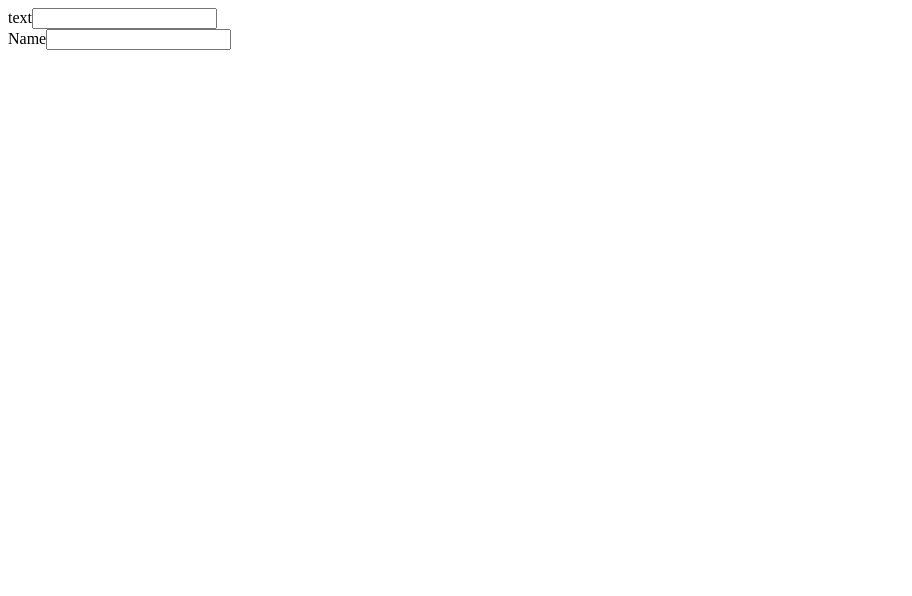
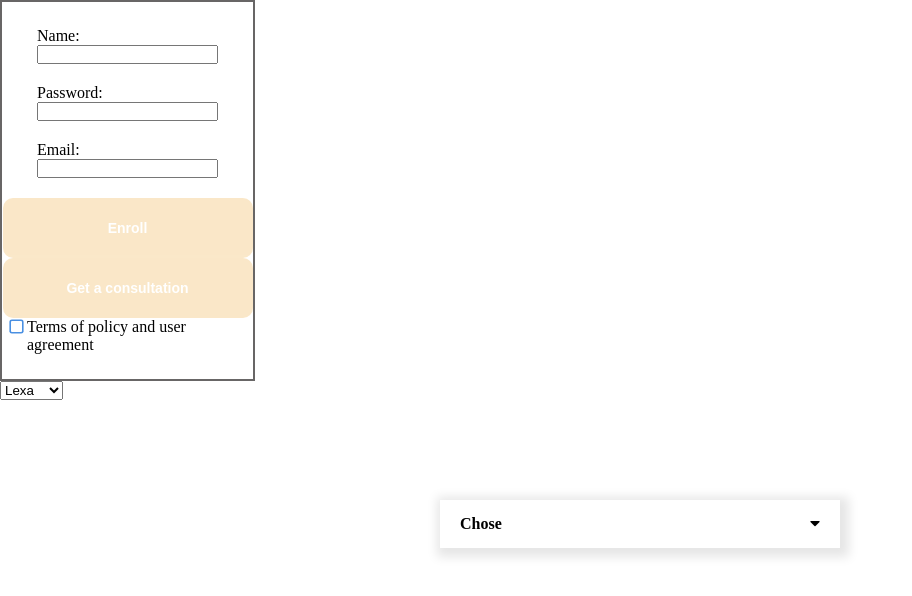
Before and after one commit to borodaty23/react_home, a React (Create React App) app in the folder home_react/: page / in a window 1280 px wide. Shown: the top 596 px of the page, without its empty margins (0-912 px from the left). Built offline with nearby package versions, Linux system fonts and the light colour scheme.

Commit message:
feature: created Select comp

```diff
--- a/home_react/src/App.tsx
+++ b/home_react/src/App.tsx
@@ -8,9 +8,12 @@ import {Context} from "./components/Context/Context"
 import {News} from "./api/containers/news-container"
 import {Icon} from "./components/Icon/Icon"
 import {Img} from "./components/Img/Img"
-import {Input} from "./components/Input/Input"
+import Input from "./components/Input/Input"
 import {Form} from "./components/Form/Form"
 import {CheckBox} from "./components/CheckBox/CheckBox"
+import { ButtonStyle } from "./components/styledComponents/Button/ButtonSt";
+import {Select} from "./components/Select/Select"
+import {SelectCustom} from "./components/Select/Select"
 
 function App() {
 
@@ -19,39 +22,10 @@ function App() {
   //   console.log("{f")
   // }
 
-  const [errors, setErrors] = useState<any[]>([]);
-
-  const inputValidationLength = (inputValue: string) => {
-    return !inputValue.length;
-  };
-
-  const inputValidationLengthCount = (inputValue: string) => {
-    return inputValue.length < 2;
-  };
-
-  const validators = [
-    { validator: inputValidationLength, errorMsg: "YOU HAVE TO WRIT SMT" },
-    {
-      validator: inputValidationLengthCount,
-      errorMsg: "YOU HAVE TO WRIT MORE"
-    }
-  ];
-
-  const onInputValidation = (inputValue: string) => {
-    console.log(inputValue);
-    const errors = validators
-      .map((item) => item.validator(inputValue) && item.errorMsg)
-      .filter((item) => item);
-    setErrors(errors);
-    console.log("errors", errors)
-  };
-
-
-
   return (
     <>
-    {/* <ThemeProvider theme = {themes}>
-    <ButtonGroup vertical className="wrapperButtonGroup">
+    <ThemeProvider theme = {themes}>
+    {/* <ButtonGroup vertical className="wrapperButtonGroup">
       <Button className="btn"/>
       <Button  className="btn"/>
     </ButtonGroup>
@@ -62,28 +36,32 @@ function App() {
 
     <Context/>
 
-    <News/>
+    <News/> */}
 
+    {/* <ButtonStyle>Button</ButtonStyle> */}
 
     {/* <ButtonClass disabled onClick={z} active children = "Default button" className="btn" type="submit"/> */}
-    {/* </ThemeProvider> */}
 
 
       {/* <Icon name = "cat" size={65}></Icon>
 
-    <Img alt = "jopa" circle/> */}
+<Img alt = "jopa" circle/> */}
 
-    <Input className="inputText" label = "text" id = "inputId"
+    {/* <Input setErrors={setErrors} className="inputText" label = "text" id = "inputId"
     errors={errors}
-    onInputValidation={onInputValidation}></Input>
+  onInputValidation={onInputValidation}></Input>  */}
 
 
-    <Form errors={errors}
-    onInputValidation={onInputValidation}></Form>
+    <Form ></Form>
 
 
     {/* <CheckBox></CheckBox> */}
 
+    <Select></Select>
+
+    <SelectCustom></SelectCustom>
+
+  </ThemeProvider>
     </>
   );
 }
--- a/home_react/src/components/ButtonGroup/ButtonGroup.tsx
+++ b/home_react/src/components/ButtonGroup/ButtonGroup.tsx
@@ -13,8 +13,7 @@ const ButtonGroup = ({className ,vertical, children}:IButtonGroup) => {
     doVertical = "vertical"
   }
 
-    let classButtonGroup = `${className} ${doVertical} `
-
+  let classButtonGroup = `${className} ${doVertical} `
 
   return (
     <div className = {classButtonGroup }>
--- a/home_react/src/components/CheckBox/CheckBox.tsx
+++ b/home_react/src/components/CheckBox/CheckBox.tsx
@@ -1,21 +1,19 @@
-import React, {useState} from 'react'
+import React, {Children, useState} from 'react'
 import './CheckBox.css'
 
-export const CheckBox = () => {
+interface ICheckBox{
+  children:string
+  check:boolean
+  setCheck:any
+}
 
-    const [ch, setCh] = useState(false)
-
+export const CheckBox = React.memo( ({children, check, setCheck}:ICheckBox) => {
+  console.log("render check")
   return (
-    // <label  className='check'>
-    //     <span className='checkBox'></span>
-    //     <input   className='checkInput' id='' type="checkbox" />
-    //     lALA
-    // </label>
-
     <label >
-        <input className='input' onChange={() => setCh(!ch)} type="checkbox" />
-        <span className={`checkbox ${ch ? "active" : ""}`}/>
-        check
+        <input className='input' onChange={() => setCheck(!check)} type="checkbox" />
+        <span className={`checkbox ${check ? "active" : ""}`}/>
+        {children}
     </label>
   )
-}
+})
--- /dev/null
+++ b/home_react/src/components/Form/Form.css
@@ -0,0 +1,9 @@
+.form{
+    border: 2px solid rgb(104, 102, 102);
+    width: 255px;
+    padding: 25px;
+    display: flex;
+    justify-content: center;
+    flex-direction: column;
+    align-items: center;
+}
--- a/home_react/src/components/Form/Form.tsx
+++ b/home_react/src/components/Form/Form.tsx
@@ -1,16 +1,44 @@
-import React from 'react'
-import {Input} from "../Input/Input"
+import React, {useState, useCallback} from 'react'
+import Input from "../Input/Input"
+import {ButtonStyle} from "../styledComponents/Button/ButtonSt"
+import  {CheckBox} from "../CheckBox/CheckBox"
+import "./Form.css"
+import {onInputValidation} from "./utils"
 
-interface IForm {
-    errors: string[];
-    onInputValidation: any;
-}
+// interface IForm {
+//     onInputValidation: any;
+// }
 
-export const Form = ({errors, onInputValidation}:IForm) => {
+export const Form = () => {
+
+  const [errorsInputName, setErrorsName] = useState<any[]>([]);
+  const [errorsInputNumber, setErrorsNumber] = useState<any[]>([]);
+  const [errorsInputEmail, setErrorsEmail] = useState<any[]>([]);
+  const [check, setCheck] = useState(false)
+
+  const checkingForDisabled = (
+    errorsInputName: string[],
+    errorsInputNumber: string[],
+    errorsInputEmail: string[]
+  ) => {
+    return (
+      !!errorsInputName.length ||
+      !!errorsInputNumber.length ||
+      !!errorsInputEmail.length ||
+      !check
+    );
+  };
+
+  const checkingForDisabledBoolean = checkingForDisabled(errorsInputName, errorsInputNumber, errorsInputEmail)
 
   return (
-    <form>
-        <Input  onInputValidation={onInputValidation} errors={errors} className={"inputTextForm"} id = {"inputTextForm"} label={"Name"} ></Input>
+    <form className="form">
+        <Input display setErrors = {setErrorsName} onInputValidation={onInputValidation} errors={errorsInputName} className={"inputTextForm"} id = {"inputTextForm"} label={"Name: "} ></Input>
+        <Input display setErrors = {setErrorsNumber} onInputValidation={onInputValidation} errors={errorsInputNumber} className={"inputTextForm"} id = {"inputTextForm"} label={"Password: "} ></Input>
+        <Input display setErrors = {setErrorsEmail} onInputValidation={onInputValidation} errors={errorsInputEmail} className={"inputTextForm"} id = {"inputTextForm"} label={"Email: "} ></Input>
+        <ButtonStyle disabled = {checkingForDisabledBoolean}>Enroll</ButtonStyle>
+        <ButtonStyle disabled = {checkingForDisabledBoolean}>Get a consultation</ButtonStyle>
+        <CheckBox check = {check} setCheck={setCheck}>Terms of policy and user agreement</CheckBox>
     </form>
   )
 }
--- /dev/null
+++ b/home_react/src/components/Form/utils.tsx
@@ -0,0 +1,24 @@
+import React from "react";
+
+const inputValidationLength = (inputValue: string) => {
+    return !inputValue.length;
+  };
+
+  const inputValidationLengthCount = (inputValue: string) => {
+    return inputValue.length < 2;
+  };
+
+  const validators = [
+    { validator: inputValidationLength, errorMsg: "YOU HAVE TO WRIT SMT" },
+    {
+      validator: inputValidationLengthCount,
+      errorMsg: "YOU HAVE TO WRIT MORE"
+    }
+  ];
+
+ export const onInputValidation = (inputValue: string, setErrors:any) => {
+    const errors = validators
+      .map((item) => item.validator(inputValue) && item.errorMsg)
+      .filter((item) => item);
+    setErrors(errors);
+  };
--- /dev/null
+++ b/home_react/src/components/Input/Input.css
@@ -0,0 +1,18 @@
+.block{
+    display: block;
+}
+
+.errorMsg{
+    color: red;
+    font-size: 12px;
+    margin: 0 0 5px 0;
+
+}
+
+.inputText{
+    display: block;
+}
+
+.inputTextFormLabel{
+    margin-bottom: 20px;
+}
--- a/home_react/src/components/Input/Input.tsx
+++ b/home_react/src/components/Input/Input.tsx
@@ -1,4 +1,5 @@
 import React, {useState} from 'react'
+import "./Input.css"
 
 interface IInput {
     id: string ;
@@ -7,9 +8,11 @@ interface IInput {
     // validators: any[];
     errors: string[];
     onInputValidation: any;
+    setErrors: any
+    display?:boolean
 }
 
-export const Input = ({ errors, onInputValidation, ...props }: IInput) => {
+ const Input = ({setErrors, errors, onInputValidation, ...props }: IInput) => {
   const [inputValue, setInputValue] = useState("");
 
   const inputChanges = ({target:{value}}: React.ChangeEvent<HTMLInputElement>) => {
@@ -18,18 +21,19 @@ export const Input = ({ errors, onInputValidation, ...props }: IInput) => {
   };
 
   const inputValidation = () => {
-      onInputValidation(inputValue);
+      onInputValidation(inputValue, setErrors);
   };
 
   console.log("err2", errors)
 
   return (
     <>
-    <label className={props.className + "label"} htmlFor = {props.id}>
+    <label className={`${props.className + "Label"} ${props.display ? "block" : ""}`} htmlFor = {props.id}>
         {props.label}
-        <input className = {props.className} onBlur={inputValidation} onFocus = {inputValidation} onChange={inputChanges} type="text" id={props.id} />
+        <input value = {inputValue} className = "inputText" onBlur={inputValidation} onFocus = {inputValidation} onChange={inputChanges} type="text" id={props.id} />
     </label>
-    {errors.length !== 0 && errors.map((item) => <p key={item}>{item}</p>)}
+    {errors.length !== 0 && errors.map((item) => <p className="errorMsg" key={item}>{item}</p>)}
     </>
   )
 }
+export default React.memo(Input)
--- /dev/null
+++ b/home_react/src/components/Select/Select.tsx
@@ -0,0 +1,51 @@
+import React, {useState} from "react";
+import {data} from "./moka/mokData"
+import "./select.css"
+
+
+export const Select = () => {
+
+   const [selectValue, setSelectValue] = useState("")
+
+   const selectChanges = (e: React.ChangeEvent<HTMLSelectElement>) =>{
+        const {target:{value}} = e
+        setSelectValue(value)
+   }
+
+  return (
+    <select onChange={selectChanges} value = {selectValue}>
+        {
+            data.map((user) =>{
+                return <option key={user.id} value={user.name}> {user.name}</option>
+            })
+        }
+    </select>
+  )
+}
+
+
+export const SelectCustom = () => {
+
+    const [isActive, setIsActive] = useState(false)
+
+    const setActiveSelect = (e: React.MouseEvent<HTMLDivElement>) => {
+        setIsActive(!isActive)
+    }
+
+  return (
+    <div className="select">
+        <div className="selectBtn" onClick = {setActiveSelect}>
+            Chose
+            <span className="fas fa-caret-down"></span>
+        </div>
+
+        {isActive &&
+            <div className="selectContent">
+                {
+                    data.map(user => <div key={user.id} className="selectItem">{user.name}</div>)
+                }
+            </div>
+        }
+    </div>
+  )
+}
--- /dev/null
+++ b/home_react/src/components/Select/moka/mokData.tsx
@@ -0,0 +1,22 @@
+import React from "react";
+
+interface IData {
+    id: number
+    name: string
+}
+
+export const data:IData[] = [
+    {
+        id: 1,
+        name: "Lexa",
+    },
+    {
+        id: 2,
+        name: "Jora",
+    },
+    {
+        id: 3,
+        name: "Svetka",
+    }
+
+]
--- /dev/null
+++ b/home_react/src/components/Select/select.css
@@ -0,0 +1,40 @@
+*{
+    margin: 0;
+    padding: 0;
+    box-sizing: border-box;
+}
+
+.select{
+    width: 400px;
+    margin: 100px auto;
+    position: relative;
+}
+
+.selectBtn{
+    padding: 15px 20px;
+    box-shadow: 3px 3px 10px 6px rgba(0, 0, 0, 0.1);
+    font-weight: bold;
+    display: flex;
+    justify-content: space-between;
+    cursor: pointer;
+}
+
+.selectContent{
+    position: absolute;
+    top: 110%;
+    left: 0;
+    padding: 10px;
+    box-shadow: 3px 3px 10px 6px rgba(0, 0, 0, 0.1);
+    font-weight: 500;
+    cursor: pointer;
+    width: 100%;
+}
+
+.selectItem{
+    padding: 10px;
+    transition: all 0.35s linear;
+}
+
+.selectItem:hover{
+    background-color: rgb(180, 224, 224);
+}
--- a/home_react/src/components/styledComponents/Button/ButtonSt.tsx
+++ b/home_react/src/components/styledComponents/Button/ButtonSt.tsx
@@ -1,15 +1,28 @@
 import React from "react"
 import styled, { css } from "styled-components";
+
+interface IButtonSt{
+    active?: boolean
+    hover?: string
+    act?:string
+    display?: string
+}
 
 interface IButtonStyled{
     active?: boolean
     hover?: string
+    act?:string
+    children:string
+    display?: string
+    disabled:boolean
 }
 
-export const ButtonSt = styled.button<IButtonStyled>`
+export const ButtonSt = styled.button<IButtonSt>`
+    display: ${p => p.display || "block"};
     background-color: ${({theme}) => theme.colors.gold};
     width: 250px;
     height: 60px;
+    opacity: ${p => p.disabled ? "0.33" : "1"};
     font-style: normal;
     font-weight: 900;
     font-size: 14px;
@@ -25,4 +38,19 @@ export const ButtonSt = styled.button<IButtonStyled>`
     &:hover {
         background-color: ${p => p.hover || "green"};
     }
+
+    &:active{
+        background-color: ${p => p.act || "red"}
+    }
+
 `
+
+
+
+export const ButtonStyle = React.memo( ({active, hover, children, act, disabled}:IButtonStyled) => {
+    console.log("render button")
+
+  return (
+    <ButtonSt disabled={disabled} active= {active} hover = {hover} act={act}>{children}</ButtonSt>
+  )
+})
```
